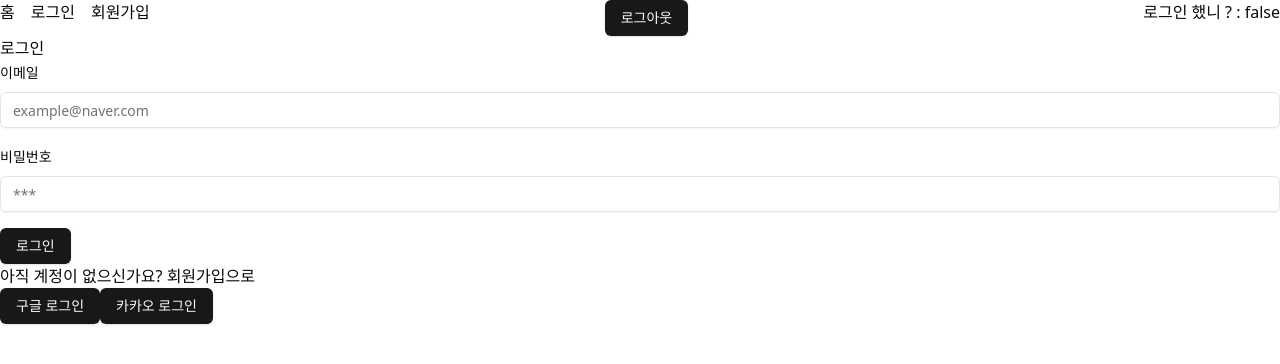
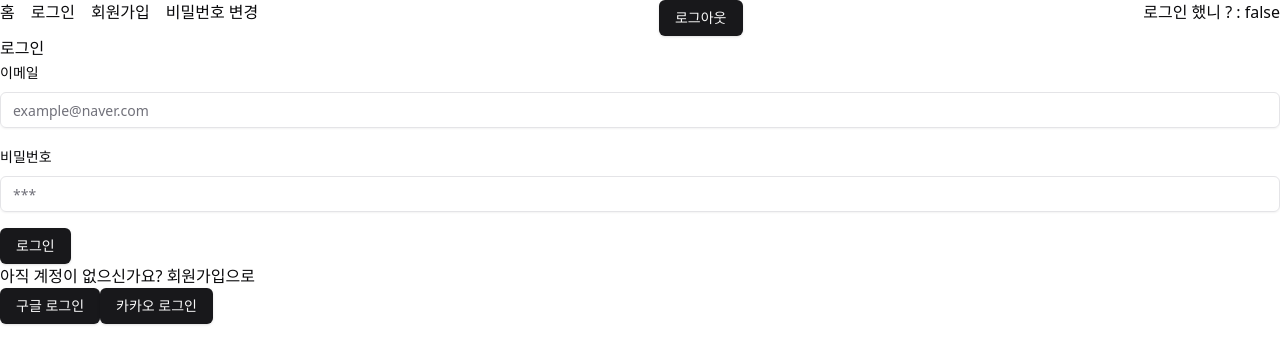
Before and after one commit to llddang/todayeat, a Next.js app: page /sign-in in a window 1280 px wide. Shown: the top 364 px of the page. Built offline with nearby package versions, Linux system fonts and the light colour scheme; no server answers.

Commit message:
feat:#4 비밀번호 변경 페이지 url 추가

```diff
--- a/src/components/layouts/Header.tsx
+++ b/src/components/layouts/Header.tsx
@@ -11,6 +11,7 @@ const Header = async () => {
         <Link href={SITE_MAP.HOME}>홈</Link>
         <Link href={SITE_MAP.SIGN_IN}>로그인</Link>
         <Link href={SITE_MAP.SIGN_UP}>회원가입</Link>
+        <Link href={SITE_MAP.CHANGE_PASSWORD}>비밀번호 변경</Link>
       </nav>
       <AuthSignOutButton />
       로그인 했니 ? : {`${isAuthenticated}`}
--- a/src/constants/site-map.constant.ts
+++ b/src/constants/site-map.constant.ts
@@ -1,6 +1,7 @@
 const SITE_MAP = {
   HOME: '/',
   SIGN_IN: '/sign-in',
-  SIGN_UP: '/sign-up'
+  SIGN_UP: '/sign-up',
+  CHANGE_PASSWORD: '/change-password'
 } as const;
 export default SITE_MAP;
```
